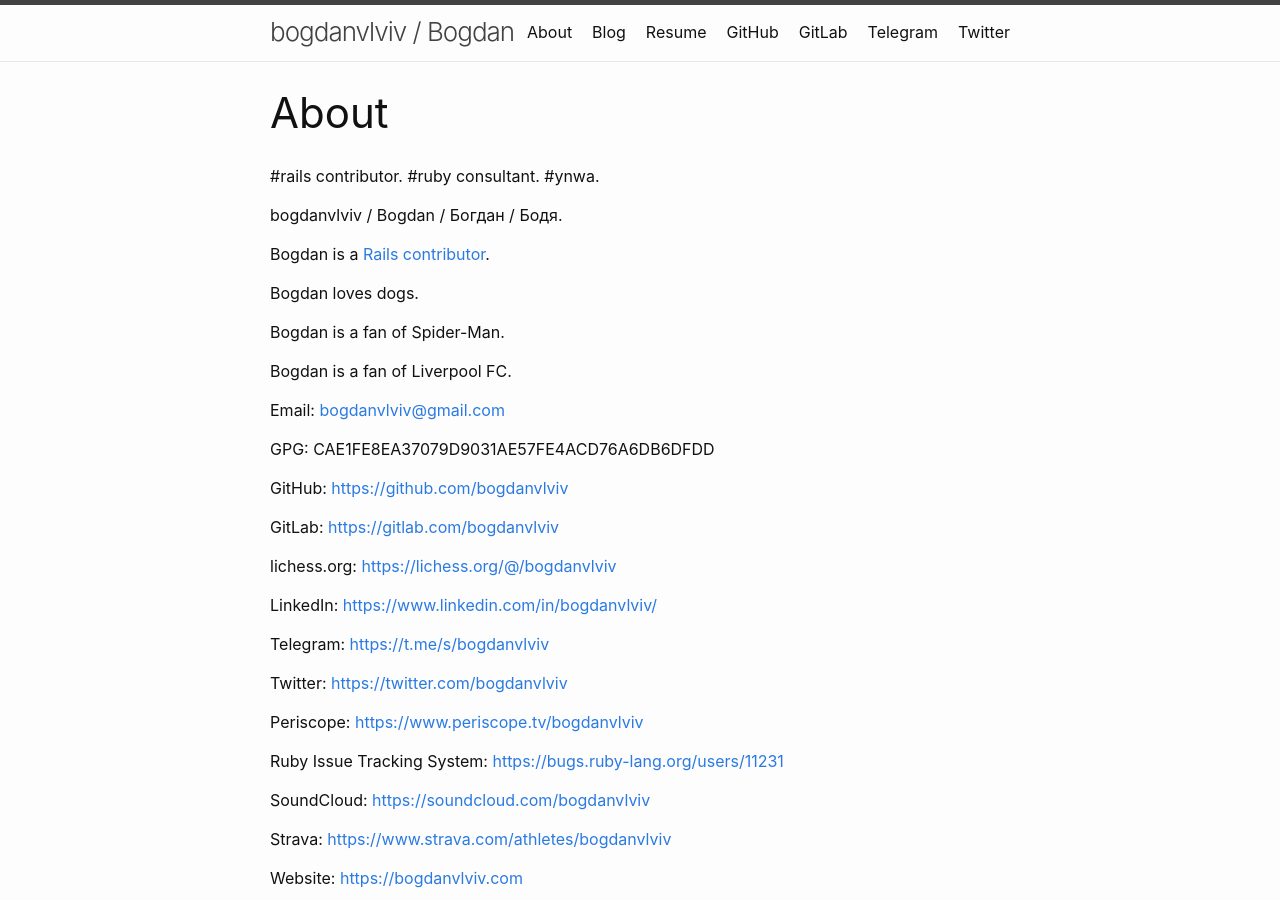
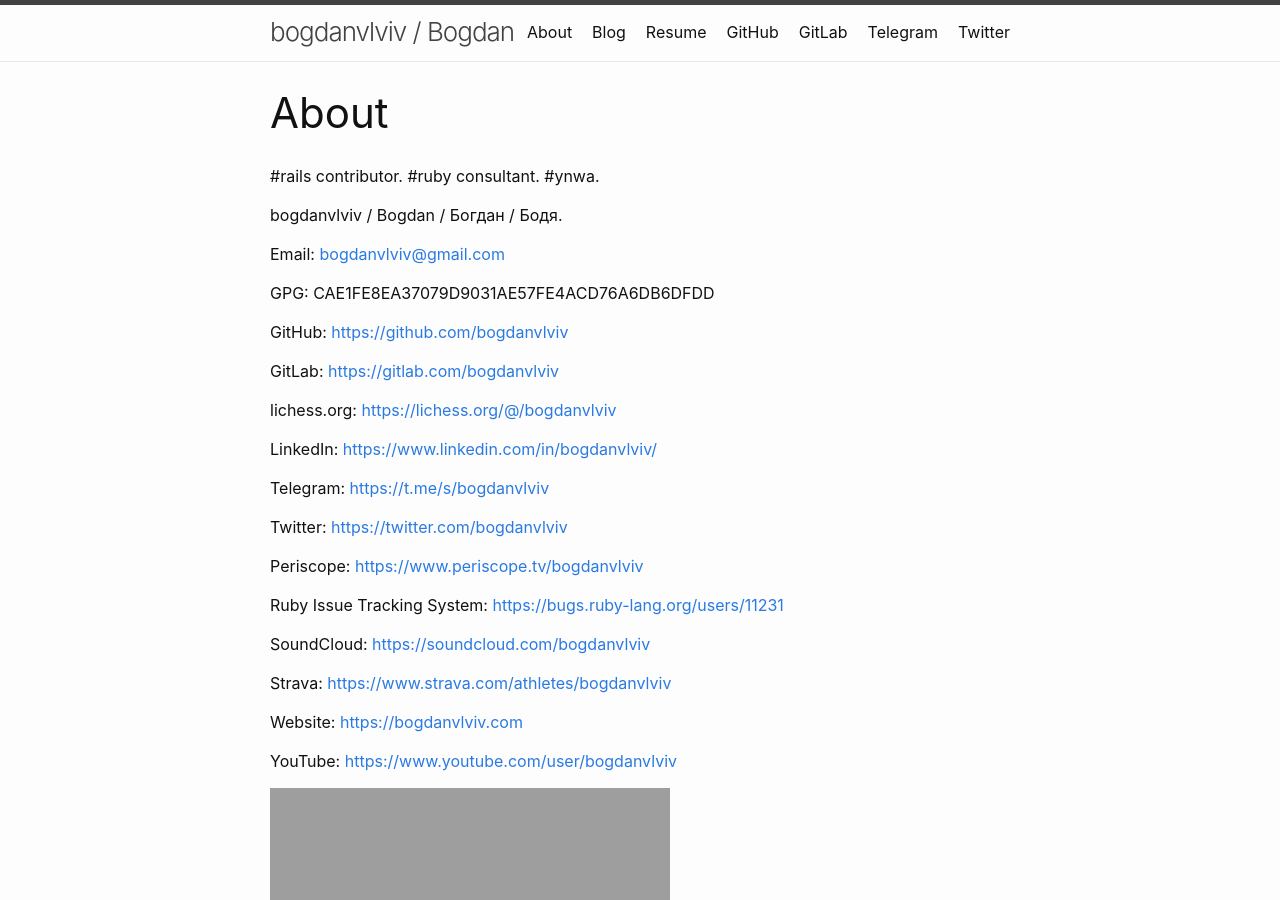
Before and after one commit to crowdpro3/bogdanvlviv.github.io, a Jekyll site: the page built from about.html, in a window 1280 px wide and 900 px high. Built offline with Jekyll 4.4.1, drawn with Linux system fonts in a browser that asks for light colours.

Commit message:
Simplify about page

```diff
--- a/about.html
+++ b/about.html
@@ -9,22 +9,6 @@
 
 <p>
   bogdanvlviv / Bogdan / Богдан / Бодя.
-</p>
-
-<p>
-  Bogdan is a <a href="http://contributors.rubyonrails.org/contributors/bogdanvlviv/commits" target="_blank">Rails contributor</a>.
-</p>
-
-<p>
-  Bogdan loves dogs.
-</p>
-
-<p>
-  Bogdan is a fan of Spider-Man.
-</p>
-
-<p>
-  Bogdan is a fan of Liverpool FC.
 </p>
 
 {%- if site.email -%}
```
